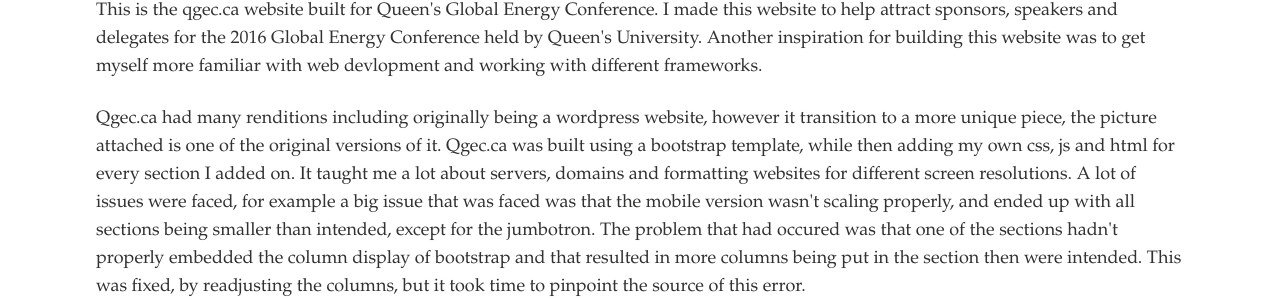
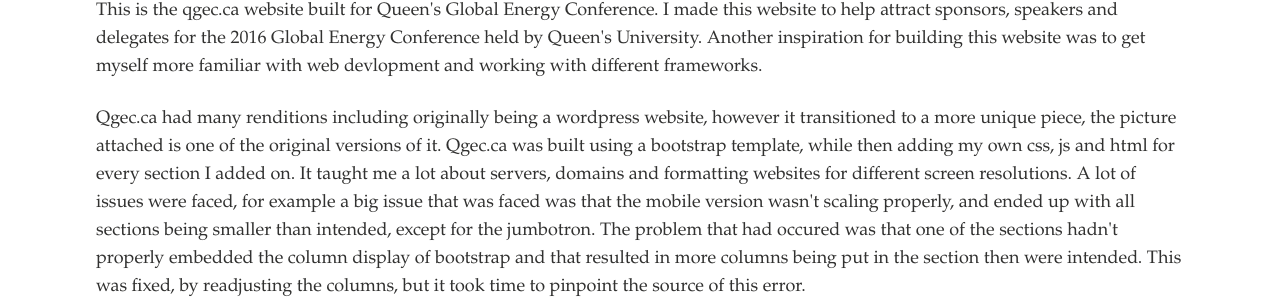
Before and after one commit to jashansudan/jashansudan, a Jekyll site: the page built from Projects/qgec/index.md, in a window 1280 px wide. Shown: the part 755-1055 px from the top of the page. Built offline with Jekyll 4.4.1, drawn with Linux system fonts in a browser that asks for light colours.

Commit message:
updating qgec description

```diff
--- a/Projects/qgec/index.md
+++ b/Projects/qgec/index.md
@@ -16,4 +16,4 @@
 
 <p>This is the qgec.ca website built for Queen's Global Energy Conference. I made this website to help attract sponsors, speakers and delegates for the 2016 Global Energy Conference held by Queen's University. Another inspiration for building this website was to get myself more familiar with web devlopment and working with different frameworks.</p>
 
-<p> Qgec.ca had many renditions including originally being a wordpress website, however it transition to a more unique piece, the picture attached is one of the original versions of it. Qgec.ca was built using a bootstrap template, while then adding my own css, js and html for every section I added on. It taught me a lot about servers, domains and formatting websites for different screen resolutions. A lot of issues were faced, for example a big issue that was faced was that the mobile version wasn't scaling properly, and ended up with all sections being smaller than intended, except for the jumbotron. The problem that had occured was that one of the sections hadn't properly embedded the column display of bootstrap and that resulted in more columns being put in the section then were intended. This was fixed, by readjusting the columns, but it took time to pinpoint the source of this error.</p>
+<p> Qgec.ca had many renditions including originally being a wordpress website, however it transitioned to a more unique piece, the picture attached is one of the original versions of it. Qgec.ca was built using a bootstrap template, while then adding my own css, js and html for every section I added on. It taught me a lot about servers, domains and formatting websites for different screen resolutions. A lot of issues were faced, for example a big issue that was faced was that the mobile version wasn't scaling properly, and ended up with all sections being smaller than intended, except for the jumbotron. The problem that had occured was that one of the sections hadn't properly embedded the column display of bootstrap and that resulted in more columns being put in the section then were intended. This was fixed, by readjusting the columns, but it took time to pinpoint the source of this error.</p>
```
